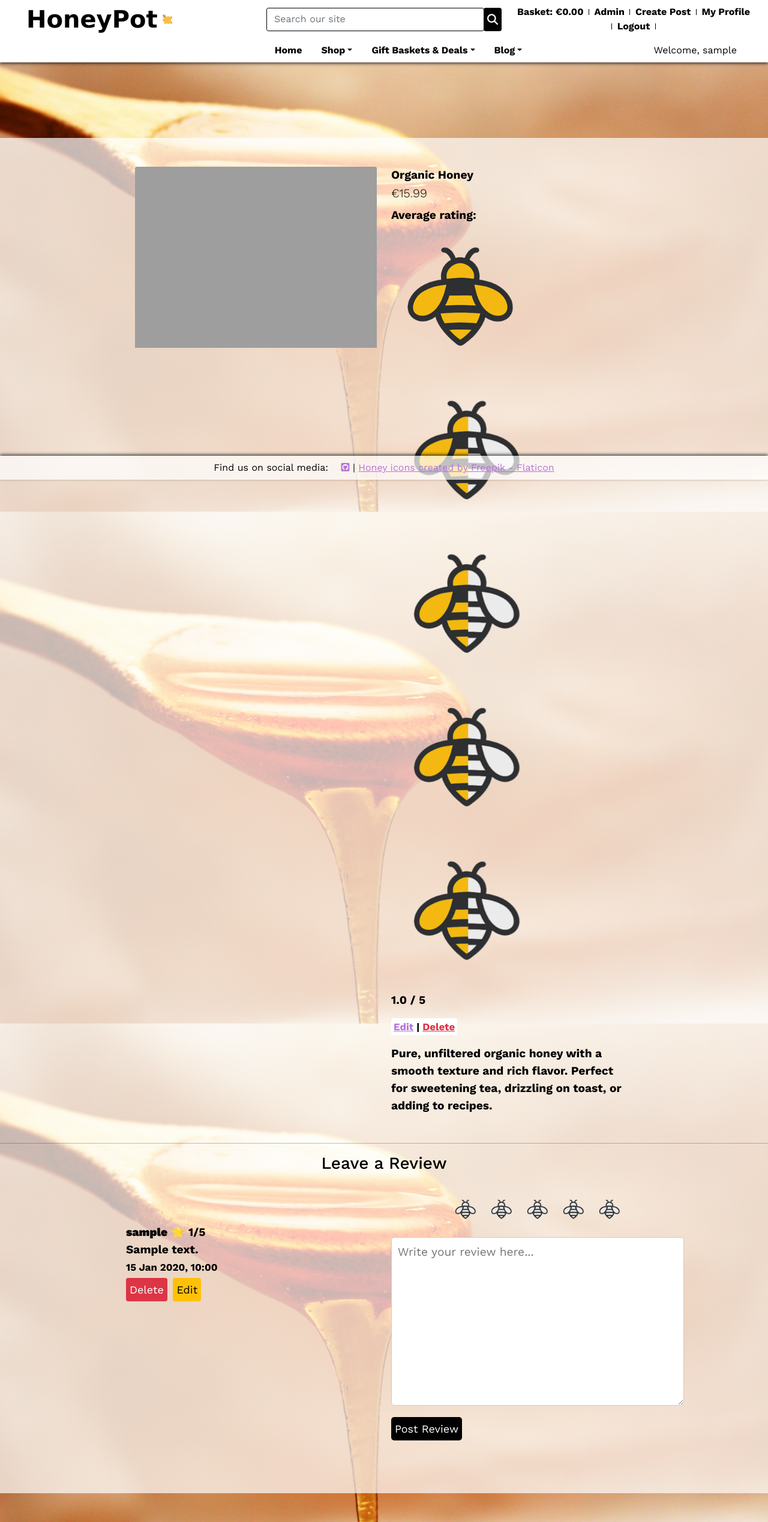
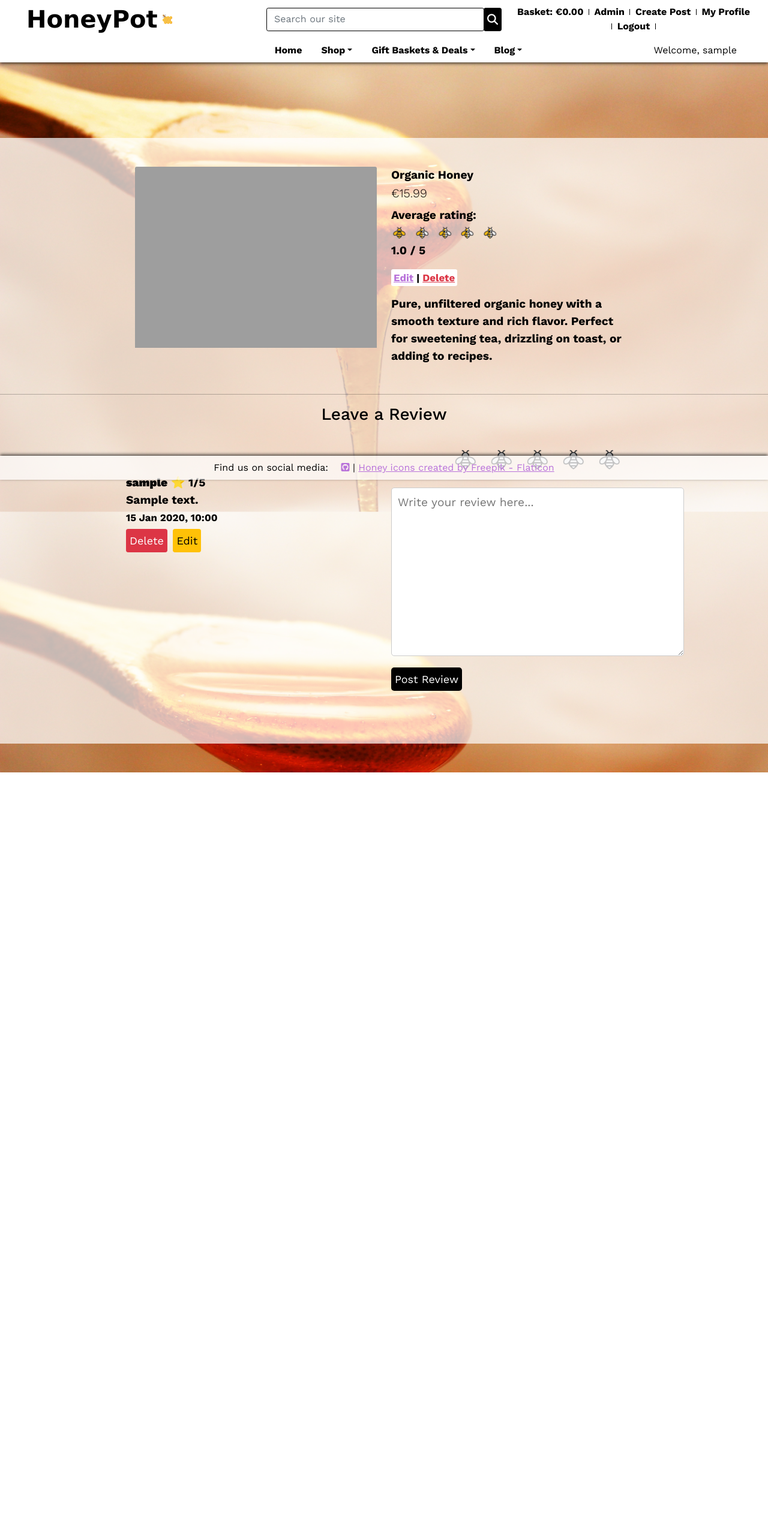
Before and after one commit to petra66orii/honeypot, a Django app: page /products/1 in a window 1280 px wide. Shown: the whole page at 60% size. After the commit the page ends 1288 px from the top, so only its background shows below. Run offline with Django 3.2, Linux system fonts and the light colour scheme; a user stored in the database is signed in; data comes from the database, SQL or seed files in the repository; tables that the repository leaves empty hold one stand-in row (values such as "Sample post"); some libraries are stand-ins or nearby versions; some web fonts are replaced; grey boxes are pictures that could not be loaded.

Commit message:
Style average rating

```diff
--- a/static/css/base.css
+++ b/static/css/base.css
@@ -220,6 +220,12 @@ a:hover {
 
 /* Rating System */
 
+.average-rating-bees img {
+    width: 30px;
+    height: 30px;
+    margin-right: 2px;
+  }
+
 .rating-system {
     display: flex;
     justify-content: center;
```
